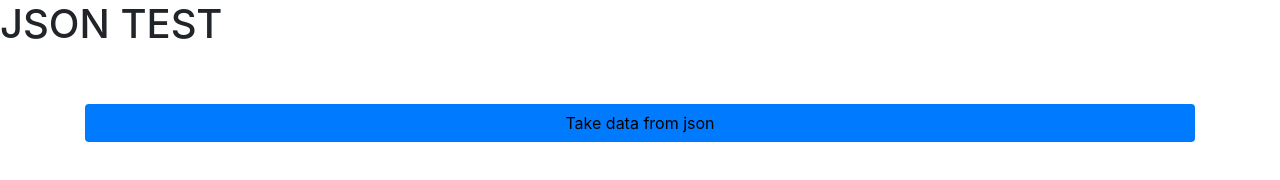
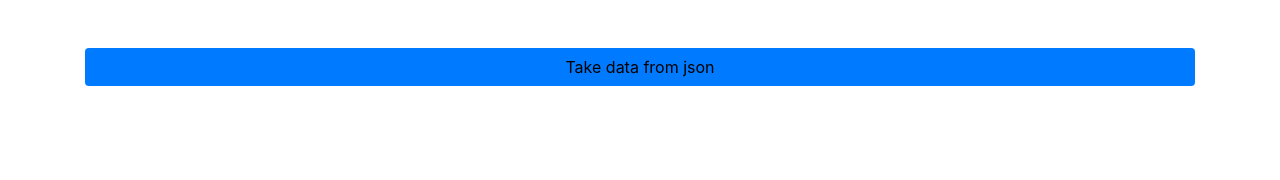
Before and after one commit to dudu9999/get_data_from_json, a plain HTML site: page index.html in a window 1280 px wide. Drawn offline with nearby package versions, Linux system fonts and the light colour scheme.

Commit message:
deleted h1

```diff
--- a/index.html
+++ b/index.html
@@ -10,7 +10,6 @@
 </head>
 
 <body>
-    <h1>JSON TEST</h1>
     <div class="container">
         <div class="col-lg-12">
             <div class="row">
```
